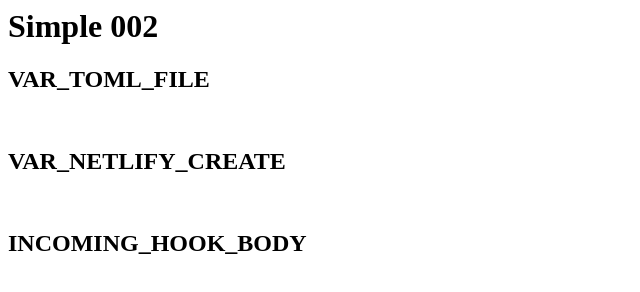
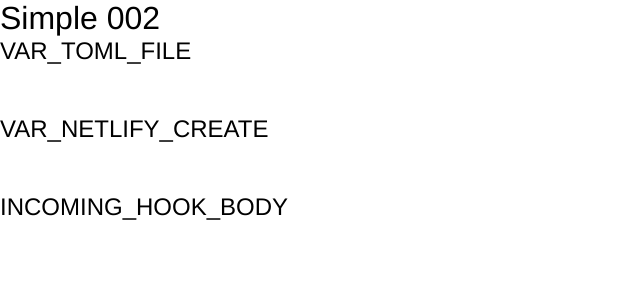
Before and after one commit to tempest-mind/simple, a website: page src/index.html in a window 1280 px wide. Shown: the whole page, without its empty margins (0-640 px from the left). Drawn offline with Linux system fonts and the light colour scheme.

Commit message:
More updates

```diff
--- a/src/index.html
+++ b/src/index.html
@@ -1,4 +1,46 @@
-<h1>Simple 002</h1>
+<!doctype html>
+
+<html lang="en">
+<head>
+  <meta charset="utf-8">
+  <meta name="viewport" content="width=device-width, initial-scale=1">
+
+  <title>Simple</title>
+  <meta name="description" content="A simple HTML5 Template for new projects.">
+  <meta name="author" content="Tempest Mind">
+
+</head>
+<style>
+  html {
+    box-sizing: border-box;
+    font-size: 16px;
+  }
+
+  *, *:before, *:after {
+    box-sizing: inherit;
+  }
+
+  body, h1, h2, h3, h4, h5, h6, p, ol, ul {
+    margin: 0;
+    padding: 0;
+    font-weight: normal;
+  }
+
+  body {
+    font-family: Helvetica, Arial, Sans-Serif;
+  }
+
+  ol, ul {
+    list-style: none;
+  }
+
+  img {
+    max-width: 100%;
+    height: auto;
+  }
+  </style>
+
+  <h1>Simple 002</h1>
 
 <h2>VAR_TOML_FILE</h2>
 <pre>
@@ -14,3 +56,6 @@
 <pre>
   <!--INCOMING_HOOK_BODY-->
 </pre>
+
+</body>
+</html>
```
Also changed, not shown: 1 other file.
